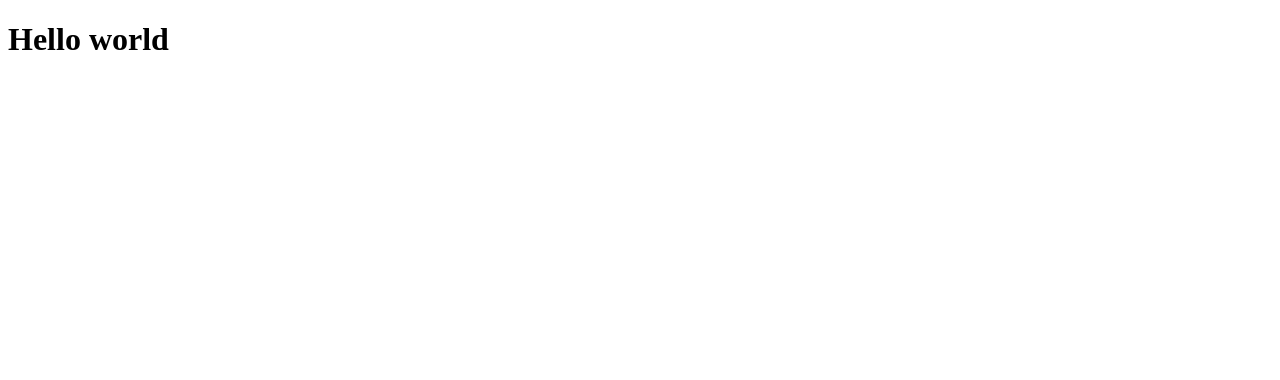
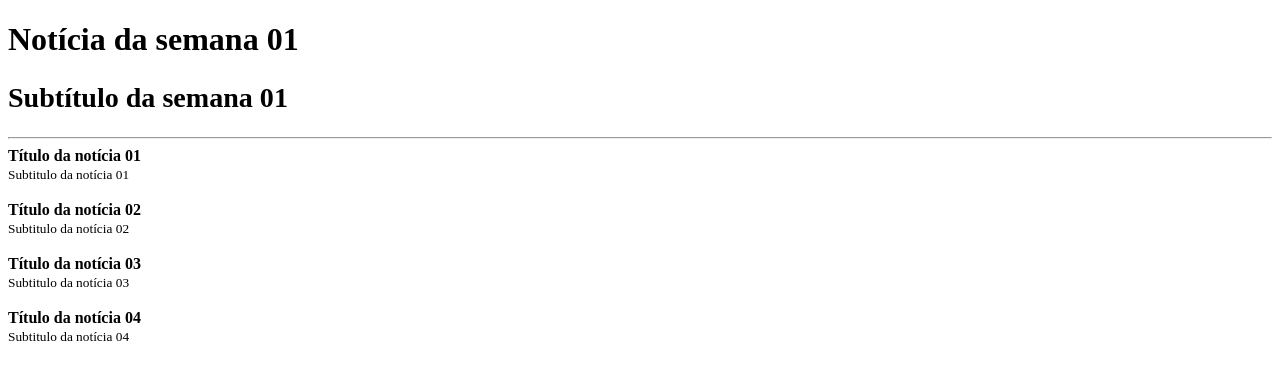
Before and after one commit to BrunoGaruda/JStack-Course, a React (Create React App) app in the folder react-fundamentos/: page / in a window 1280 px wide. Shown: the top 380 px of the page. Built offline with nearby package versions, Linux system fonts and the light colour scheme.

Commit message:
Criando os primeiros componentes e utilizando props

```diff
--- a/react-fundamentos/src/App.tsx
+++ b/react-fundamentos/src/App.tsx
@@ -1,9 +1,41 @@
 import React from 'react'
+import Post from './Post'
+import Header from './Header'
+// const catergory = 'Posts da semana'
 
+// Props, vamos renderizar o conteudo do componente de forma dinâmica
 export function App() {
   return (
     <>
-      <h1>Hello world</h1>
+      <Header title="Notícia da semana 01">
+        <h2>Subtítulo da semana 01</h2>
+      </Header>
+      <hr />
+
+      <Post
+        post={{
+          title: 'Título da notícia 01',
+          subtitle: 'Subtitulo da notícia 01'
+        }}
+      />
+      <Post
+        post={{
+          title: 'Título da notícia 02',
+          subtitle: 'Subtitulo da notícia 02'
+        }}
+      />
+      <Post
+        post={{
+          title: 'Título da notícia 03',
+          subtitle: 'Subtitulo da notícia 03'
+        }}
+      />
+      <Post
+        post={{
+          title: 'Título da notícia 04',
+          subtitle: 'Subtitulo da notícia 04'
+        }}
+      />
     </>
   )
 }
--- /dev/null
+++ b/react-fundamentos/src/Header.tsx
@@ -0,0 +1,12 @@
+import React from 'react'
+
+export default function Header(props: any) {
+  return (
+    <>
+      <h1>{props.title}</h1>
+
+      {/* tag especial que ira renderizar tudo que estiver dentro do header, o filho */}
+      <h3>{props.children}</h3>
+    </>
+  )
+}
--- /dev/null
+++ b/react-fundamentos/src/Post.tsx
@@ -0,0 +1,14 @@
+export default function Post(props: any) {
+  console.log(props)
+
+  return (
+    <>
+      <article>
+        <strong>{props.post.title}</strong>
+        <br />
+        <small>{props.post.subtitle}</small>
+      </article>
+      <br />
+    </>
+  )
+}
```
Also changed, not shown: 1 other file (tests, documents, lock files or other folders).
